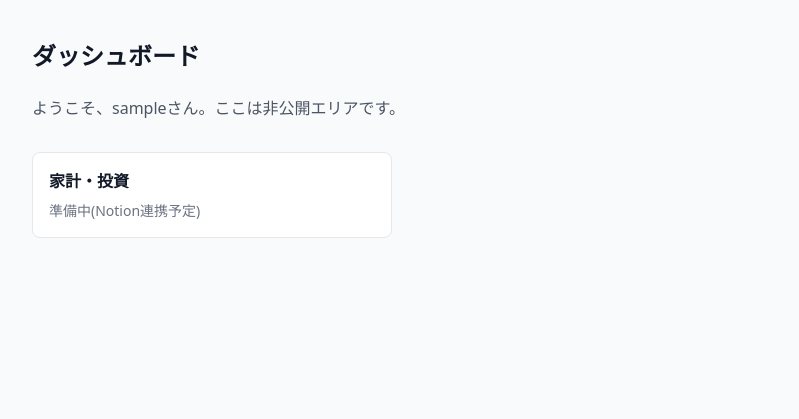
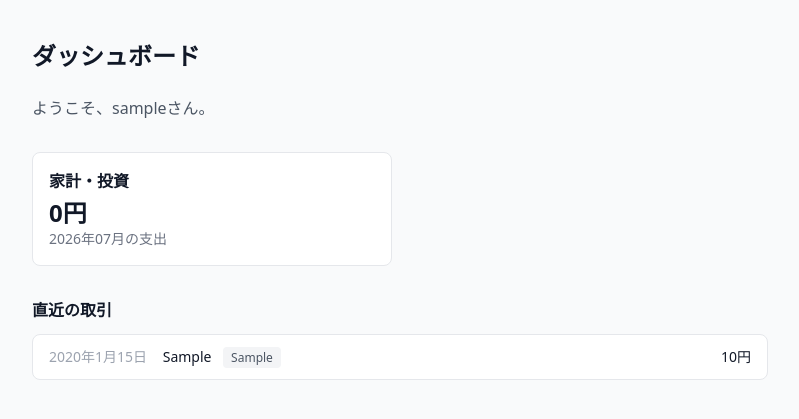
Before and after one commit to s1f102203078/portal-site, a Django app: page /dashboard/ in a window 1280 px wide. Shown: the part 57-476 px from the top of the page, without its empty margins (240-1039 px from the left). Run offline with Django 5.2, Linux system fonts and the light colour scheme; a user stored in the database is signed in; tables that the repository leaves empty hold one stand-in row (values such as "Sample post"); some libraries are stand-ins or nearby versions.

Commit message:
Add budget dashboard views with category filter

```diff
--- a/dashboard/templates/dashboard/summary.html
+++ b/dashboard/templates/dashboard/summary.html
@@ -5,14 +5,33 @@
 {% block content %}
 <section>
     <h1 class="text-2xl font-bold mb-6">ダッシュボード</h1>
-    <p class="text-gray-600">
-        ようこそ、{{ user.username }}さん。ここは非公開エリアです。
+    <p class="text-gray-600 mb-8">
+        ようこそ、{{ user.username }}さん。
     </p>
 
-    <div class="mt-8 grid gap-4 sm:grid-cols-2">
-        <div class="border rounded-lg p-4 bg-white">
-            <h2 class="font-semibold mb-2">家計・投資</h2>
-            <p class="text-sm text-gray-500">準備中(Notion連携予定)</p>
+    <div class="grid gap-4 sm:grid-cols-2">
+        <a href="{% url 'dashboard:budget_list' %}" class="border rounded-lg p-4 bg-white hover:shadow transition block">
+            <h2 class="font-semibold mb-1">家計・投資</h2>
+            <p class="text-2xl font-bold">{{ total_this_month|floatformat:0 }}円</p>
+            <p class="text-sm text-gray-500">{{ month_label }}の支出</p>
+        </a>
+    </div>
+
+    <div class="mt-8">
+        <h2 class="font-semibold mb-3">直近の取引</h2>
+        <div class="bg-white border rounded-lg divide-y">
+            {% for t in recent_transactions %}
+            <div class="flex justify-between px-4 py-3 text-sm">
+                <div>
+                    <span class="text-gray-400 mr-3">{{ t.date }}</span>
+                    <span>{{ t.memo }}</span>
+                    <span class="text-xs bg-gray-100 text-gray-600 px-2 py-0.5 rounded ml-2">{{ t.category }}</span>
+                </div>
+                <span class="font-medium">{{ t.amount }}円</span>
+            </div>
+            {% empty %}
+            <p class="px-4 py-3 text-gray-400 text-sm">データがありません</p>
+            {% endfor %}
         </div>
     </div>
 </section>
--- a/dashboard/urls.py
+++ b/dashboard/urls.py
@@ -5,4 +5,5 @@ app_name = 'dashboard'
 
 urlpatterns = [
     path('', views.SummaryView.as_view(), name='summary'),
+    path('budget/', views.BudgetListView.as_view(), name='budget_list'),
 ]
--- a/dashboard/views.py
+++ b/dashboard/views.py
@@ -1,6 +1,49 @@
 from django.contrib.auth.mixins import LoginRequiredMixin
+from django.db.models import Sum
+from django.utils import timezone
 from django.views.generic import TemplateView
+
+from budget.models import Transaction
 
 
 class SummaryView(LoginRequiredMixin, TemplateView):
     template_name = 'dashboard/summary.html'
+
+    def get_context_data(self, **kwargs):
+        context = super().get_context_data(**kwargs)
+
+        today = timezone.localdate()
+        month_start = today.replace(day=1)
+
+        monthly_transactions = Transaction.objects.filter(date__gte=month_start)
+        total_this_month = monthly_transactions.aggregate(total=Sum('amount'))['total'] or 0
+
+        context['total_this_month'] = total_this_month
+        context['recent_transactions'] = Transaction.objects.all()[:5]
+        context['month_label'] = today.strftime('%Y年%m月')
+
+        return context
+
+
+class BudgetListView(LoginRequiredMixin, TemplateView):
+    template_name = 'dashboard/budget_list.html'
+
+    def get_context_data(self, **kwargs):
+        context = super().get_context_data(**kwargs)
+
+        category = self.request.GET.get('category', '')
+        transactions = Transaction.objects.all()
+
+        if category:
+            transactions = transactions.filter(category=category)
+
+        context['transactions'] = transactions
+        context['categories'] = (
+            Transaction.objects.values_list('category', flat=True)
+            .distinct()
+            .order_by('category')
+        )
+        context['selected_category'] = category
+        context['total'] = transactions.aggregate(total=Sum('amount'))['total'] or 0
+
+        return context
```
Also changed, not shown: dashboard/templates/dashboard/budget_list.html (added, +42 -0 lines).
